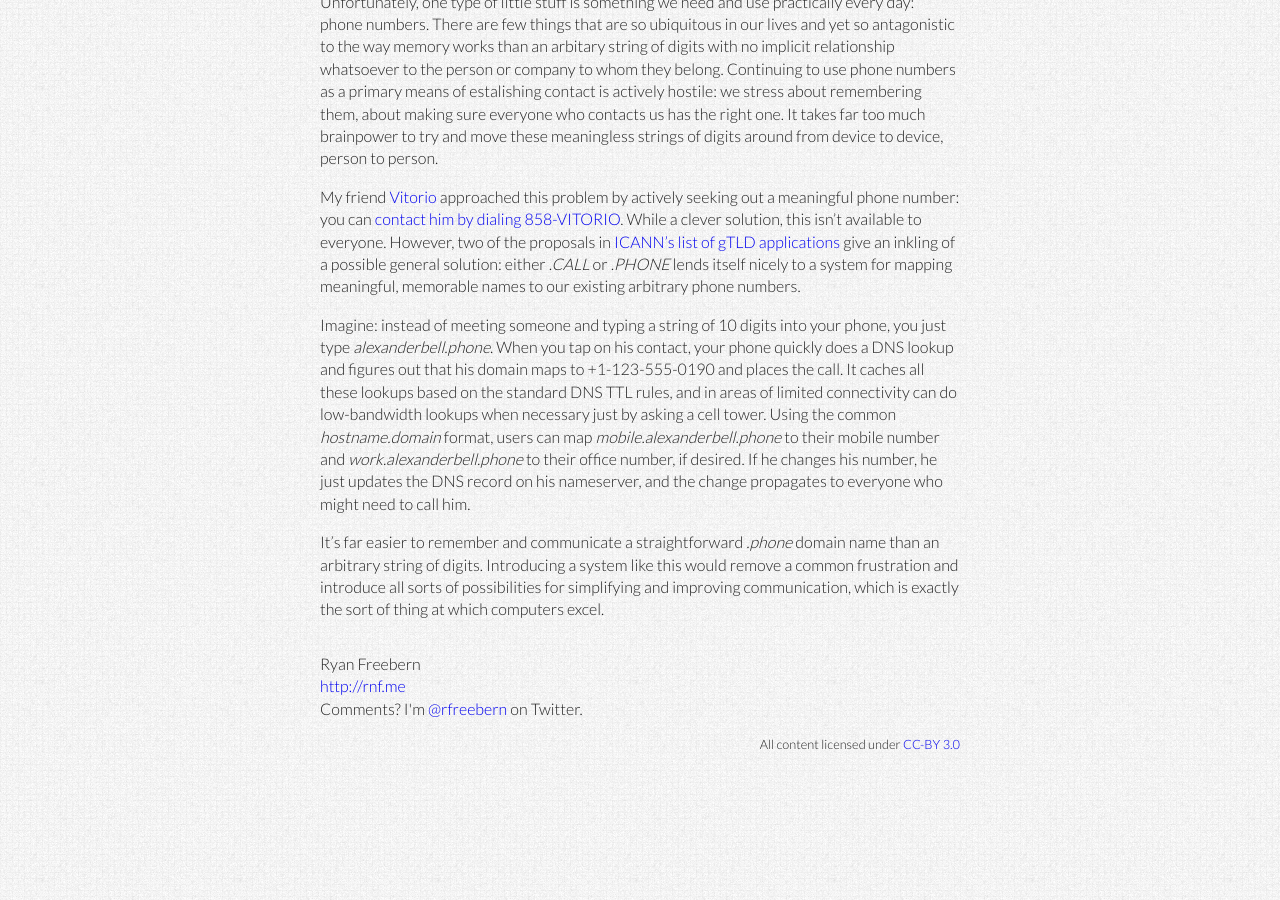
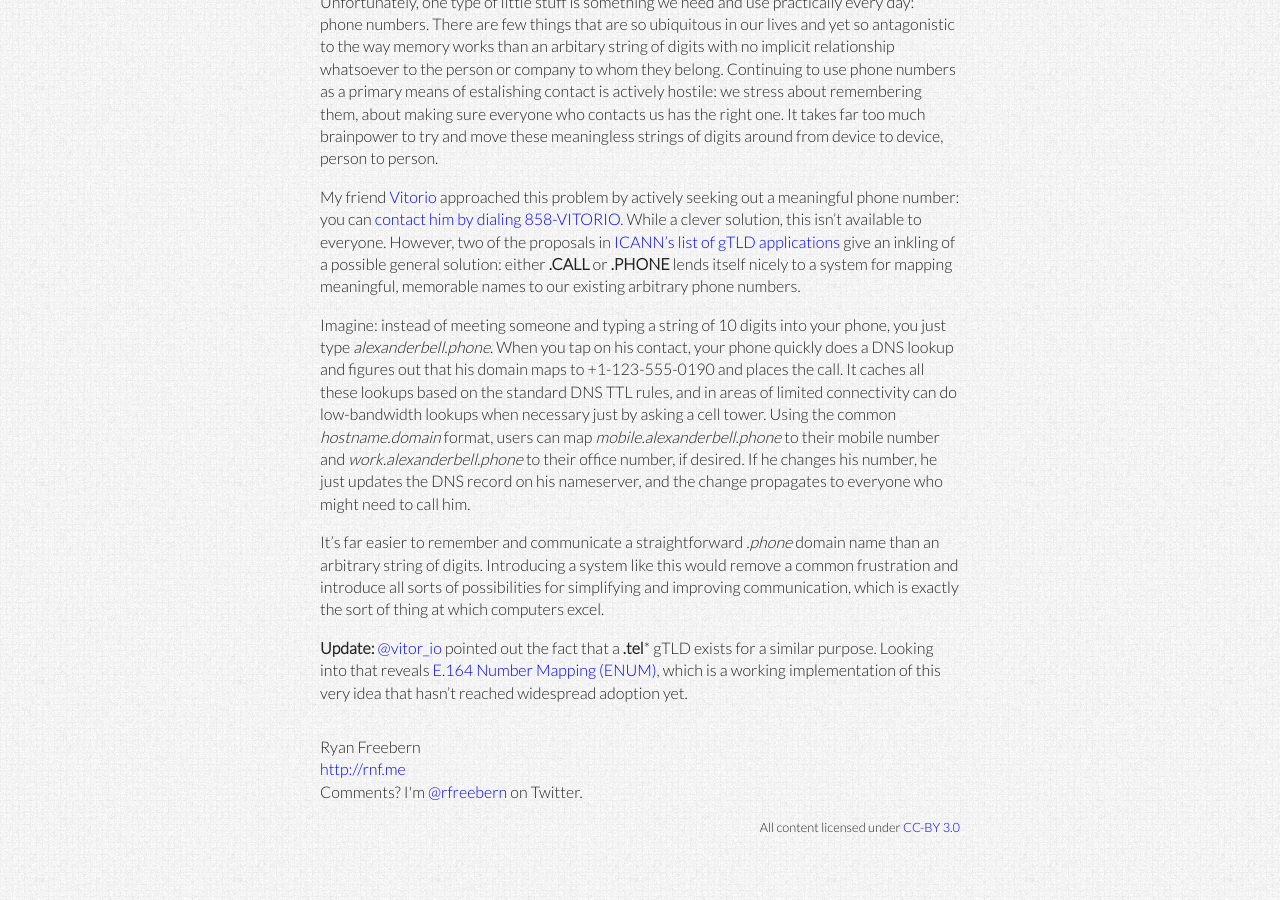
Before and after one commit to rfreebern/rfreebern.github.com, a Jekyll site: the page built from _posts/2012-06-18-near-future-anachronism-phone-numbers.md, in a window 1280 px wide and 900 px high, scrolled down 808 px. Built offline with Jekyll 4.4.1, drawn with Linux system fonts in a browser that asks for light colours.

Commit message:
Update with references to .tel and ENUM

```diff
--- a/_posts/2012-06-18-near-future-anachronism-phone-numbers.md
+++ b/_posts/2012-06-18-near-future-anachronism-phone-numbers.md
@@ -16,14 +16,18 @@ _[1920's phone in B & W by Mark Mathosian / CC-BY-NC-SA 2.0][photo]_
 
 Unfortunately, one type of little stuff is something we need and use practically every day: phone numbers. There are few things that are so ubiquitous in our lives and yet so antagonistic to the way memory works than an arbitary string of digits with no implicit relationship whatsoever to the person or company to whom they belong. Continuing to use phone numbers as a primary means of estalishing contact is actively hostile: we stress about remembering them, about making sure everyone who contacts us has the right one. It takes far too much brainpower to try and move these meaningless strings of digits around from device to device, person to person.
 
-My friend [Vitorio][1] approached this problem by actively seeking out a meaningful phone number: you can [contact him by dialing 858-VITORIO][2]. While a clever solution, this isn't available to everyone. However, two of the proposals in [ICANN's list of gTLD applications][3] give an inkling of a possible general solution: either *.CALL* or *.PHONE* lends itself nicely to a system for mapping meaningful, memorable names to our existing arbitrary phone numbers.
+My friend [Vitorio][1] approached this problem by actively seeking out a meaningful phone number: you can [contact him by dialing 858-VITORIO][2]. While a clever solution, this isn't available to everyone. However, two of the proposals in [ICANN's list of gTLD applications][3] give an inkling of a possible general solution: either **.CALL** or **.PHONE** lends itself nicely to a system for mapping meaningful, memorable names to our existing arbitrary phone numbers.
 
 Imagine: instead of meeting someone and typing a string of 10 digits into your phone, you just type _alexanderbell.phone_. When you tap on his contact, your phone quickly does a DNS lookup and figures out that his domain maps to +1-123-555-0190 and places the call. It caches all these lookups based on the standard DNS TTL rules, and in areas of limited connectivity can do low-bandwidth lookups when necessary just by asking a cell tower. Using the common _hostname.domain_ format, users can map _mobile.alexanderbell.phone_ to their mobile number and _work.alexanderbell.phone_ to their office number, if desired. If he changes his number, he just updates the DNS record on his nameserver, and the change propagates to everyone who might need to call him.
 
 It's far easier to remember and communicate a straightforward _.phone_ domain name than an arbitrary string of digits. Introducing a system like this would remove a common frustration and introduce all sorts of possibilities for simplifying and improving communication, which is exactly the sort of thing at which computers excel.
 
+**Update:** [@vitor_io][4] pointed out the fact that a **.tel*** gTLD exists for a similar purpose. Looking into that reveals [E.164 Number Mapping (ENUM)][5], which is a working implementation of this very idea that hasn't reached widespread adoption yet.
+
  [1]: http://vitor.io "Vitorio Miliano, designer"
  [2]: tel:+1858VITORIO "Vitorio Miliano, designer"
  [3]: http://newgtlds.icann.org/en/program-status/application-results/strings-1200utc-13jun12-en "ICANN list of proposed new gTLDs"
+ [4]: http://twitter.com/vitor_io "@vitor_io on Twitter"
+ [5]: http://en.wikipedia.org/wiki/Telephone_Number_Mapping "Telephone Number Mapping on Wikipedia"
  [photo]: http://www.flickr.com/photos/markgregory/4393615812/ "Photo by Mark Mathosian / CC-BY-NC-SA 2.0"
  [img1]: /assets/img/post_images/2012-06-18-near-future-anachronism-phone-numbers/rotary.jpg "As communication technology evolves, the way we use it must evolve as well."
```
